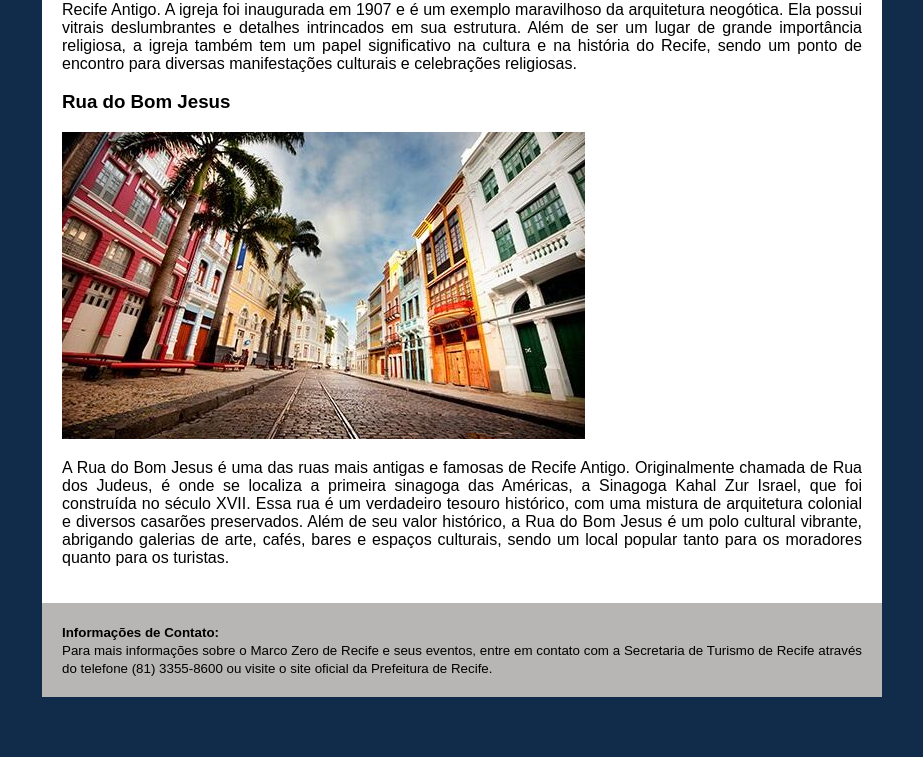
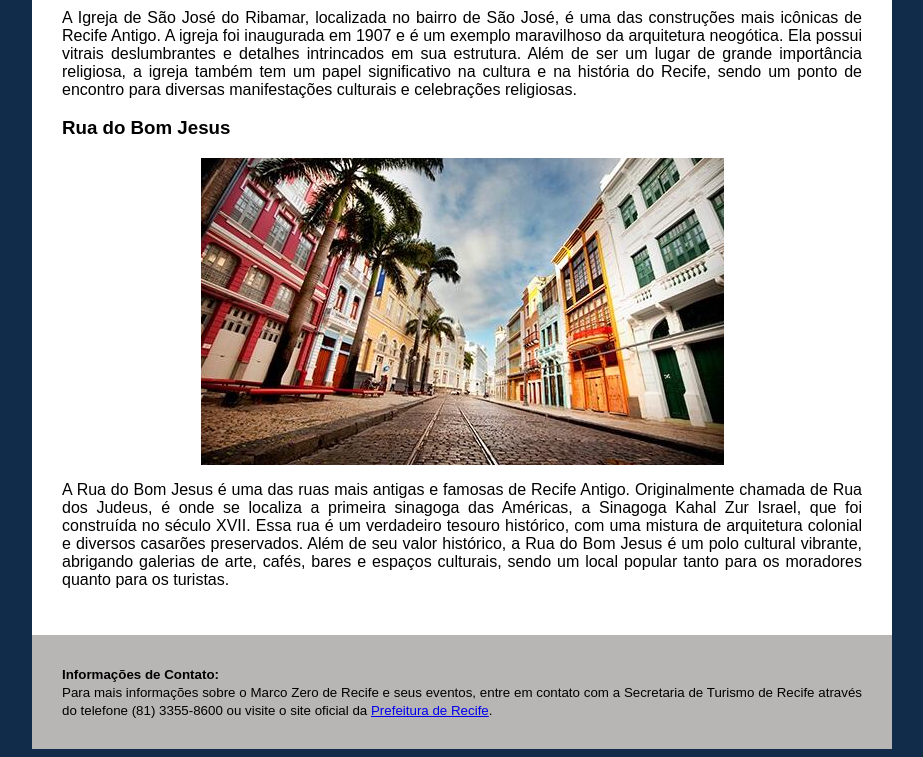
Before and after one commit to AlessandraBatistaJ/marcoZero, a plain HTML site: page recifeAntigo.html in a window 1280 px wide. Shown: the part 740-1497 px from the top of the page, without its empty margins (178-1101 px from the left). Before the commit the page ends 1445 px from the top, so only its background shows below. Drawn offline with Linux system fonts and the light colour scheme.

Commit message:
estilização do site

```diff
--- a/recifeAntigo.html
+++ b/recifeAntigo.html
@@ -3,39 +3,7 @@
 <head>
     <meta charset="UTF-8">
     <meta name="viewport" content="width=device-width, initial-scale=1.0">
-    <style>
-        body {
-            font-family: Arial, sans-serif;
-            background-color: rgb(17, 44, 75);
-        }
-
-        main{
-            background-color: rgb(255, 255, 255);
-            border: 5px black;
-        }
-        header{
-            color: antiquewhite;
-            background-image: url('https://upload.wikimedia.org/wikipedia/commons/thumb/7/72/Bandeira_de_Pernambuco_%28quadrada%29.svg/1024px-Bandeira_de_Pernambuco_%28quadrada%29.svg.png');
-            background-size: cover;
-            background-position: center;
-        }
-        header, main, footer {
-            padding: 20px;
-            margin: 0 auto;
-            max-width: 800px;
-            text-align: justify;
-        }
-        h1, h4{
-           text-align: center;
-        }
-        img {
-            max-width: 100%;
-            height: auto;
-        }
-        footer{
-            background-color: rgb(184, 181, 181);
-        }
-    </style>
+    <link rel="stylesheet" href="./style.css">
     <title>Recife Antigo</title>
 </head>
 <body>
@@ -47,7 +15,9 @@
     <main>
         <article>
             <h3>Igreja de São José do Ribamar</h3>
-            <img src="./img/igreja.png" alt="Igreja de São José do Ribamar">
+            <div class="container">
+                <img src="./img/igreja.png" alt="Igreja de São José do Ribamar">
+            </div>
             <p>A Igreja de São José do Ribamar, localizada no bairro de São José, é uma das construções mais icônicas de Recife Antigo.
                 A igreja foi inaugurada em 1907 e é um exemplo maravilhoso da arquitetura neogótica.
                 Ela possui vitrais deslumbrantes e detalhes intrincados em sua estrutura. Além de ser um lugar de grande importância religiosa,
@@ -55,7 +25,9 @@
                  celebrações religiosas.</p>
 
             <h3>Rua do Bom Jesus</h3>
-            <img src="./img/rua.png" alt="Rua do Bom Jesus">
+            <div class="container">
+                <img src="./img/rua.png" alt="Rua do Bom Jesus">
+            </div>
             <p>A Rua do Bom Jesus é uma das ruas mais antigas e famosas de Recife Antigo. Originalmente chamada de Rua dos Judeus, é onde se localiza a primeira sinagoga das Américas,
                  a Sinagoga Kahal Zur Israel, que foi construída no século XVII. Essa rua é um verdadeiro tesouro histórico, com uma mistura de arquitetura colonial e
                  diversos casarões preservados. Além de seu valor histórico, a Rua do Bom Jesus é um polo cultural vibrante, abrigando galerias de arte, cafés, bares e
@@ -66,7 +38,7 @@
     <footer>
         <small><b>Informações de Contato:</b></small><br>
         <small>Para mais informações sobre o Marco Zero de Recife e seus eventos, entre em contato com a Secretaria de Turismo de Recife através do telefone (81) 3355-8600
-            ou visite o site oficial da Prefeitura de Recife.</small>
+            ou visite o site oficial da <a href="#">Prefeitura de Recife</a>.</small>
     </footer>
 
 </body>
--- /dev/null
+++ b/style.css
@@ -0,0 +1,42 @@
+body {
+    font-family: Arial, sans-serif;
+    background-color: rgb(17, 44, 75);
+}
+
+main{
+    background-color: rgb(255, 255, 255);
+    border: 5px black;
+}
+
+header{
+    color: antiquewhite;
+    background-image: url('https://upload.wikimedia.org/wikipedia/commons/thumb/7/72/Bandeira_de_Pernambuco_%28quadrada%29.svg/1024px-Bandeira_de_Pernambuco_%28quadrada%29.svg.png');
+    background-size: cover;
+    background-position: center;
+
+}
+
+header, main, footer {
+    padding: 30px;
+    margin: 0 auto;
+    max-width: 800px;
+    text-align: justify;
+}
+
+h1, h4{
+   text-align: center;
+}
+
+img {
+    max-width: 100%;
+    height: auto;
+}
+footer{
+    background-color: rgb(184, 181, 181);
+}
+
+.container{
+    display: flex;
+    justify-content: center;
+    align-items: center;
+}
```
Also changed, not shown: index.html (+11 -37 lines).
